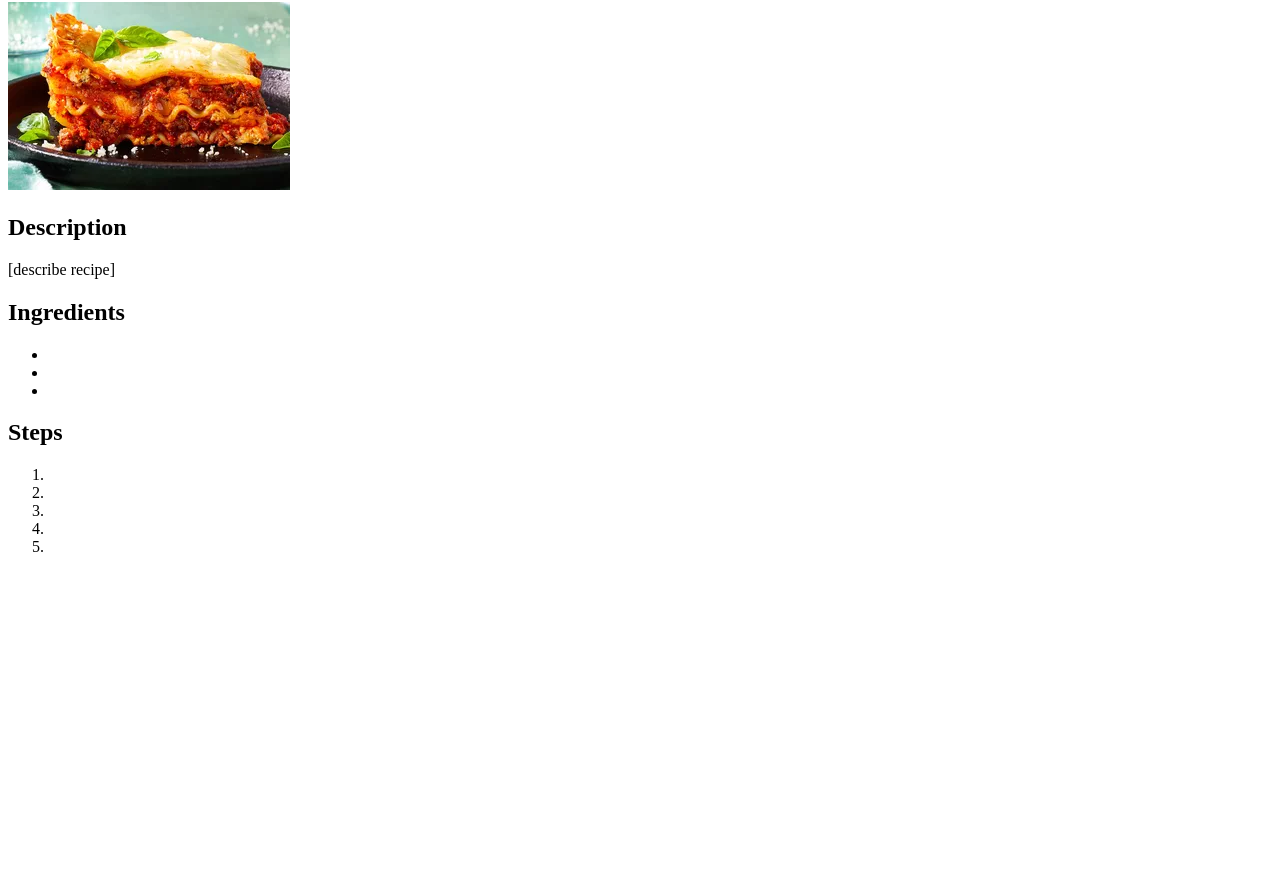
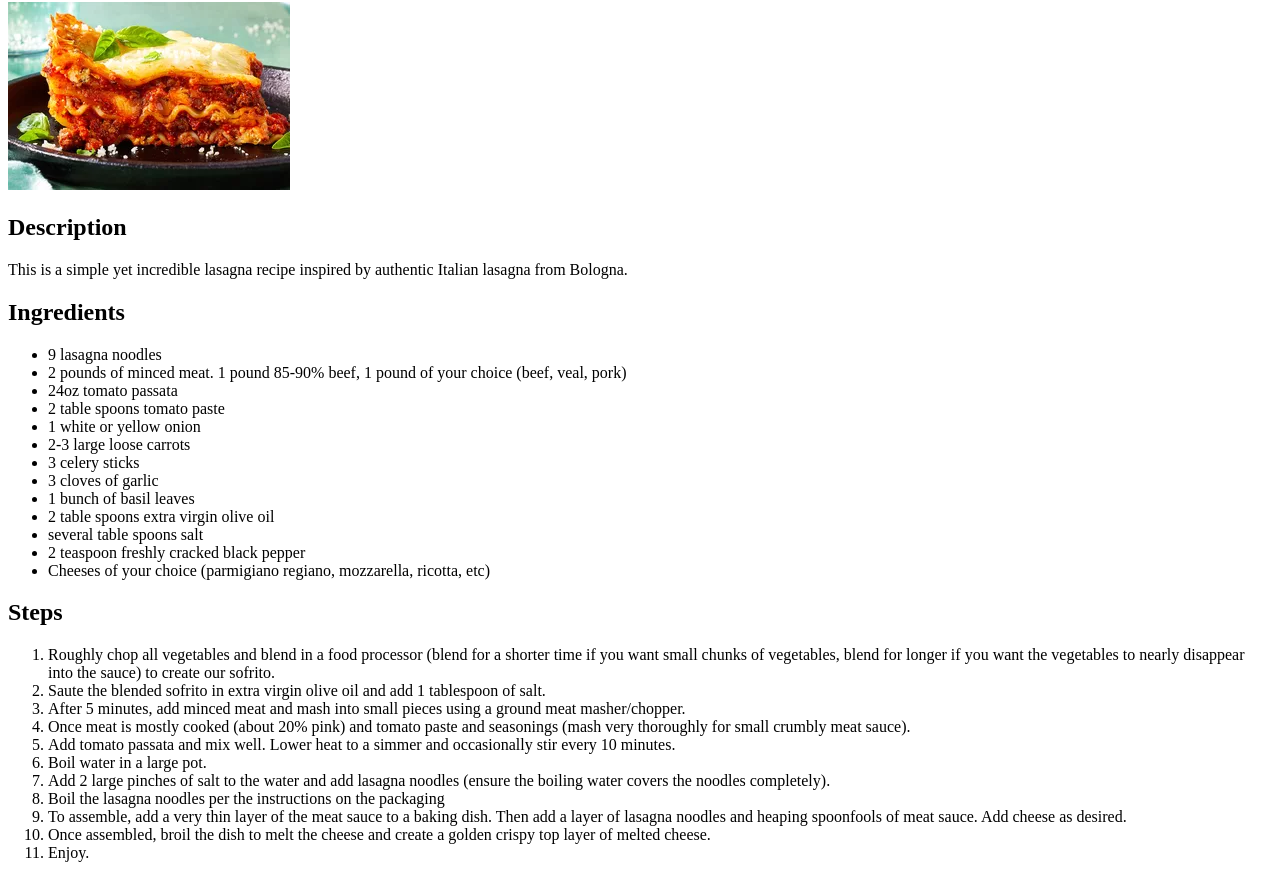
Before and after one commit to JasonBet/recipe, a plain HTML site: page recipes/lasagna.html in a window 1280 px wide. Shown: the part 78-956 px from the top of the page. Before the commit the page ends 800 px from the top, so only its background shows below. Drawn offline with Linux system fonts and the light colour scheme.

Commit message:
Complete lasagna recipe page content

```diff
--- a/recipes/lasagna.html
+++ b/recipes/lasagna.html
@@ -9,20 +9,54 @@
     <h1>Lasagna Recipe</h1>
     <img src="lasagna.webp" alt="lasagna dish">
     <h2>Description</h2>
-    <p>[describe recipe]</p>
+    <p>This is a simple yet incredible lasagna recipe inspired by authentic Italian lasagna from
+        Bologna.
+    </p>
     <h2>Ingredients</h2>
     <ul>
-        <li></li>
-        <li></li>
-        <li></li>
+        <li>9 lasagna noodles</li>
+        <li>2 pounds of minced meat. 1 pound 85-90% beef, 1 pound of your choice (beef, veal,
+            pork)
+        </li>
+        <li>24oz tomato passata</li>
+        <li>2 table spoons tomato paste</li>
+        <li>1 white or yellow onion</li>
+        <li>2-3 large loose carrots</li>
+        <li>3 celery sticks</li>
+        <li>3 cloves of garlic</li>
+        <li>1 bunch of basil leaves</li>
+        <li>2 table spoons extra virgin olive oil</li>
+        <li>several table spoons salt</li>
+        <li>2 teaspoon freshly cracked black pepper</li>
+        <li>Cheeses of your choice (parmigiano regiano, mozzarella, ricotta, etc)</li>
     </ul>
     <h2>Steps</h2>
     <ol>
-        <li></li>
-        <li></li>
-        <li></li>
-        <li></li>
-        <li></li>
+        <li>Roughly chop all vegetables and blend in a food processor (blend for a shorter
+            time if you want small chunks of vegetables, blend for longer if you want the
+            vegetables to nearly disappear into the sauce) to create our sofrito.
+        </li>
+        <li>Saute the blended sofrito in extra virgin olive oil and add 1 tablespoon of salt.</li>
+        <li>After 5 minutes, add minced meat and mash into small pieces using a ground
+            meat masher/chopper.</li>
+        <li>Once meat is mostly cooked (about 20% pink) and tomato paste and seasonings (mash
+            very thoroughly for small crumbly meat sauce).
+        </li>
+        <li>Add tomato passata and mix well. Lower heat to a simmer and occasionally stir
+            every 10 minutes.</li>
+        <li>Boil water in a large pot.</li>
+        <li>Add 2 large pinches of salt to the water and add lasagna noodles (ensure the boiling
+            water covers the noodles completely).
+        </li>
+        <li>Boil the lasagna noodles per the instructions on the packaging</li>
+        <li>To assemble, add a very thin layer of the meat sauce to a baking dish.
+            Then add a layer of lasagna noodles and heaping spoonfools of meat sauce. Add cheese
+            as desired.
+        </li>
+        <li>Once assembled, broil the dish to melt the cheese and create a golden crispy top
+            layer of melted cheese.
+        </li>
+        <li>Enjoy.</li>
     </ol>
 </body>
 </html>
```
